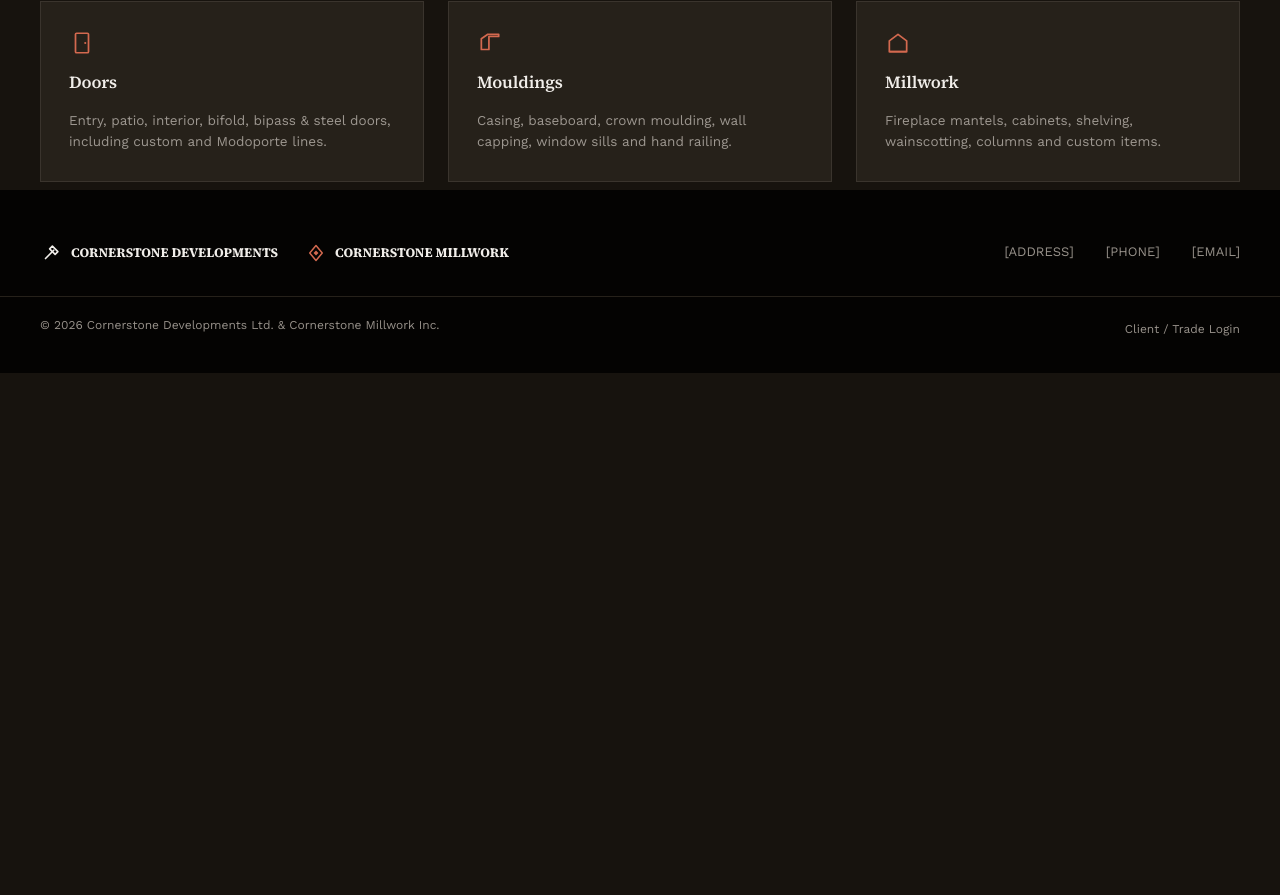
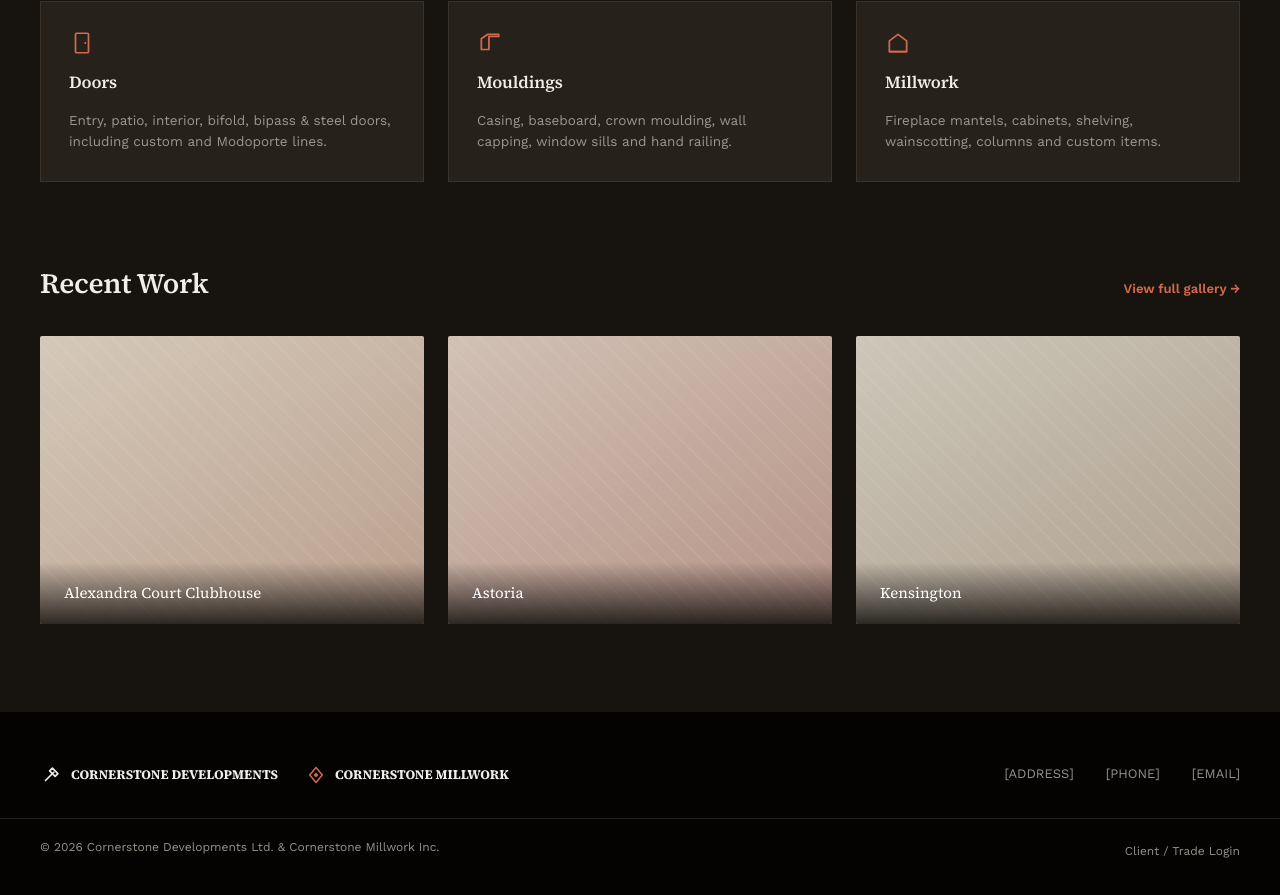
Before and after one commit to klapeyre/cornerstone-redesign, a Next.js app: page / in a window 1280 px wide. Shown: the part 986-1881 px from the top of the page. Before the commit the page ends 1359 px from the top, so only its background shows below. Built offline with nearby package versions, Linux system fonts and the light colour scheme.

Commit message:
Added featured work section with some mocked data

```diff
--- /dev/null
+++ b/app/components/FeaturedWork.tsx
@@ -0,0 +1,30 @@
+import Link from "next/link";
+import { featuredProjects } from "@/content/projects";
+
+const tones = ["ph-a", "ph-b", "ph-c", "ph-d"];
+
+export default function FeaturedWork() {
+  return (
+    <section className="page-shell py-14 md:pt-[72px] md:pb-[88px]">
+      <div className="mb-8 flex items-baseline justify-between">
+        <h2 className="text-[28px]">Recent Work</h2>
+        <Link href="/gallery" className="text-[13px] font-semibold">
+          View full gallery →
+        </Link>
+      </div>
+      <div className="grid gap-6 md:grid-cols-3">
+        {featuredProjects.map((proj, i) => (
+          <Link
+            key={proj.slug}
+            href="/gallery"
+            className={`ph ${tones[i % tones.length]} aspect-[4/3] rounded-xs`}
+          >
+            <div className="ph-tag">
+              <div className="font-display text-[15px]">{proj.name}</div>
+            </div>
+          </Link>
+        ))}
+      </div>
+    </section>
+  );
+}
--- a/app/globals.css
+++ b/app/globals.css
@@ -100,6 +100,20 @@
     background: linear-gradient(150deg, oklch(84% 0.025 75), oklch(72% 0.04 55));
   }
 
+  /* Gradient variants for visual variety across a grid of placeholders —
+     mirrors docs/sample_mockup.html .ph-a … .ph-d. .ph-a is the default. */
+  .ph-b {
+    background: linear-gradient(150deg, oklch(82% 0.025 60), oklch(69% 0.045 40));
+  }
+
+  .ph-c {
+    background: linear-gradient(150deg, oklch(83% 0.02 90), oklch(71% 0.03 70));
+  }
+
+  .ph-d {
+    background: linear-gradient(150deg, oklch(81% 0.022 105), oklch(68% 0.032 85));
+  }
+
   .ph::after {
     content: "";
     position: absolute;
--- a/app/page.tsx
+++ b/app/page.tsx
@@ -1,6 +1,7 @@
 import Hero from "./components/Hero";
 import Stats from "./components/Stats";
 import ServicesPreview from "./components/ServicesPreview";
+import FeaturedWork from "./components/FeaturedWork";
 
 export default function Home() {
   return (
@@ -8,6 +9,7 @@
       <Hero />
       <Stats />
       <ServicesPreview />
+      <FeaturedWork />
     </main>
   );
 }
--- /dev/null
+++ b/content/projects.ts
@@ -0,0 +1,43 @@
+export type Project = {
+  slug: string;
+  name: string;
+  featured: boolean;
+  images: string[];
+};
+
+const project = (name: string, slug: string, featured = false): Project => ({
+  name,
+  slug,
+  featured,
+  images: [],
+});
+
+export const projects: Project[] = [
+  project("5 Points", "5-points"),
+  project("Alexandra Court Clubhouse", "alexandra-court-clubhouse", true),
+  project("Astoria", "astoria", true),
+  project("Athenry", "athenry"),
+  project("Aucoin Residence", "aucoin-residence"),
+  project("Aviara", "aviara"),
+  project("Carrera 1", "carrera-1"),
+  project("Carrera 2", "carrera-2"),
+  project("Charland", "charland"),
+  project("Dominion", "dominion"),
+  project("Edgemont", "edgemont"),
+  project("Elmstone", "elmstone"),
+  project("Gardner", "gardner"),
+  project("Hampton Cove", "hampton-cove"),
+  project("Kensington", "kensington", true),
+  project("Kingston", "kingston"),
+  project("Kiwanis", "kiwanis"),
+  project("Park and Metro", "park-and-metro"),
+  project("Saltaire", "saltaire"),
+  project("Stanton House", "stanton-house"),
+  project("Storybrook", "storybrook"),
+  project("Trafalgar", "trafalgar"),
+  project("Union Park", "union-park"),
+  project("Vittorio", "vittorio"),
+  project("Woodcroft", "woodcroft"),
+];
+
+export const featuredProjects = projects.filter((p) => p.featured);
```
Also changed, not shown: 3 other files (tests, documents, lock files or other folders).
